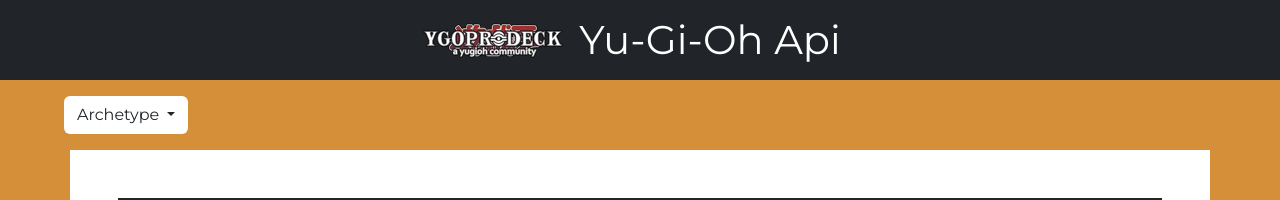
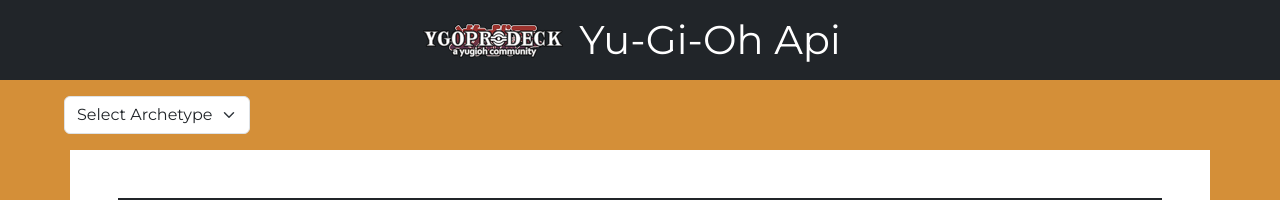
Before and after one commit to lorenzoguerra01/vite-yu-gi-oh, a Vue app: page / in a window 1280 px wide. Shown: the top 200 px of the page. Built offline with nearby package versions, Linux system fonts and the light colour scheme; no server answers.

Commit message:
add params

```diff
--- a/src/App.vue
+++ b/src/App.vue
@@ -23,14 +23,16 @@ export default {
   methods: {
     getCards() {
       this.store.isLoading = true;
-      axios.get(this.store.apiUrl).then((res) => {
-        this.store.cards = res.data.data;
-      }).catch((err) => {
-        console.log(err);
-      }).finally(() => {
-        this.store.isLoading = false;
-      });
-
+      axios.get(this.store.apiUrl + this.store.endPoint.all, this.store.options)
+        .then((res) => {
+          this.store.cards = res.data.data;
+        })
+        .catch((err) => {
+          console.log(err);
+        })
+        .finally(() => {
+          this.store.isLoading = false;
+        });
     }
   },
   created() {
--- a/src/components/SearchComponent.vue
+++ b/src/components/SearchComponent.vue
@@ -1,13 +1,11 @@
 <template>
-    <div class="dropdown p-3 ms-5 ">
-        <button class="btn bg-white dropdown-toggle" type="button" data-bs-toggle="dropdown" aria-expanded="false">
-            Archetype
-        </button>
-        <ul class="dropdown-menu">
-            <li><a class="dropdown-item" href="#">Action</a></li>
-            <li><a class="dropdown-item" href="#">Another action</a></li>
-            <li><a class="dropdown-item" href="#">Something else here</a></li>
-        </ul>
+    <div class="p-3 ms-5 d-inline-block ">
+        <select class="form-select" aria-label="Default select example">
+            <option selected>Select Archetype</option>
+            <option value="1">One</option>
+            <option value="2">Two</option>
+            <option value="3">Three</option>
+        </select>
     </div>
 </template>
 
--- a/src/store.js
+++ b/src/store.js
@@ -1,10 +1,19 @@
 import {reactive} from 'vue';
 
 export const store = reactive({
-    apiUrl: 'https://db.ygoprodeck.com/api/v7/cardinfo.php?num=38&offset=0',
+    apiUrl: 'https://db.ygoprodeck.com/api/v7/',
     endPoint: {
+        all: 'cardinfo.php',
+        random: 'randomcard.php'
+      },
+      options: {
+          params: {
+            num: 20,
+            offset: 0
+          }
       },
       cards: [],
+      archetypes: [],
       total: 0,
       isLoading: false,
       error:{
```
